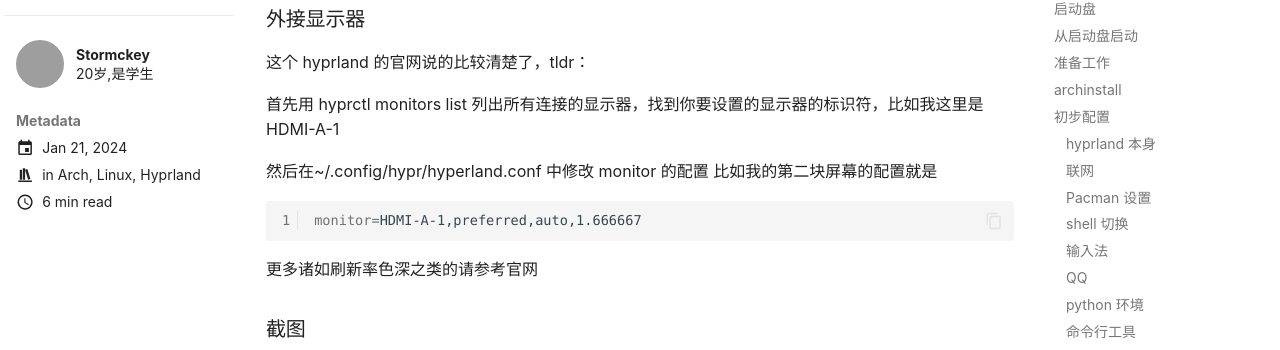
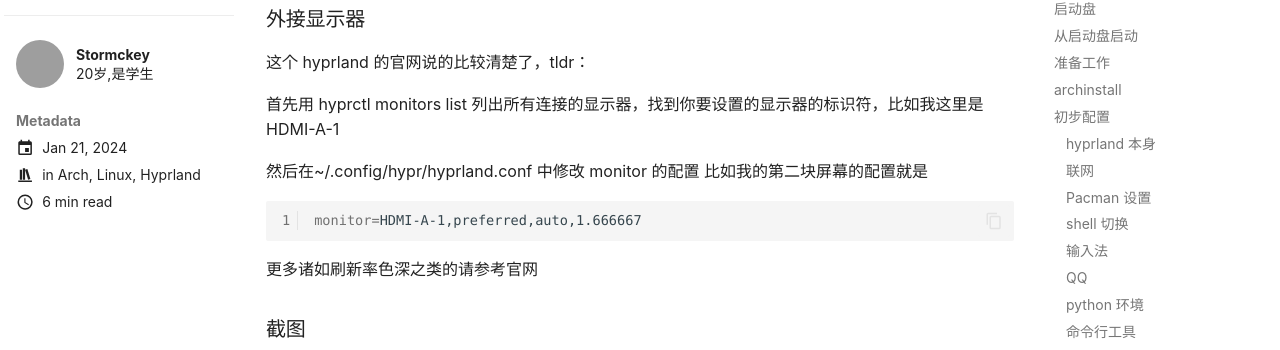
Before and after one commit to stormckey/stormckey.github.io, an MkDocs documentation site: the page built from docs/blog/posts/arch_linux_procedure.md, in a window 1280 px wide and 900 px high, scrolled down 6739 px. Shown: the part 99-449 px from the top of the window. Built offline with MkDocs 1.6.1 and Material for MkDocs 9.7.7, drawn with Linux system fonts in a browser that asks for light colours; some web fonts are replaced; comment, search, counter and statistics services are not loaded; a style sheet for code colours, icons or effects is not loaded; some of the changed text lies outside the part shown; grey boxes are pictures that could not be loaded.

Commit message:
fix some typo

````diff
--- a/docs/blog/posts/arch_linux_procedure.md
+++ b/docs/blog/posts/arch_linux_procedure.md
@@ -322,7 +322,7 @@ all_proxy=http://127.0.0.1:7897
 
 首先用 hyprctl monitors list 列出所有连接的显示器，找到你要设置的显示器的标识符，比如我这里是 HDMI-A-1
 
-然后在~/.config/hypr/hyperland.conf 中修改 monitor 的配置
+然后在~/.config/hypr/hyprland.conf 中修改 monitor 的配置
 比如我的第二块屏幕的配置就是
 
 ```bash
````
Also changed, not shown: other parts of docs/blog/posts/arch_linux_procedure.md (+1 -1 lines), docs/blog/posts/arch_day1.md (+1 -1 lines).
